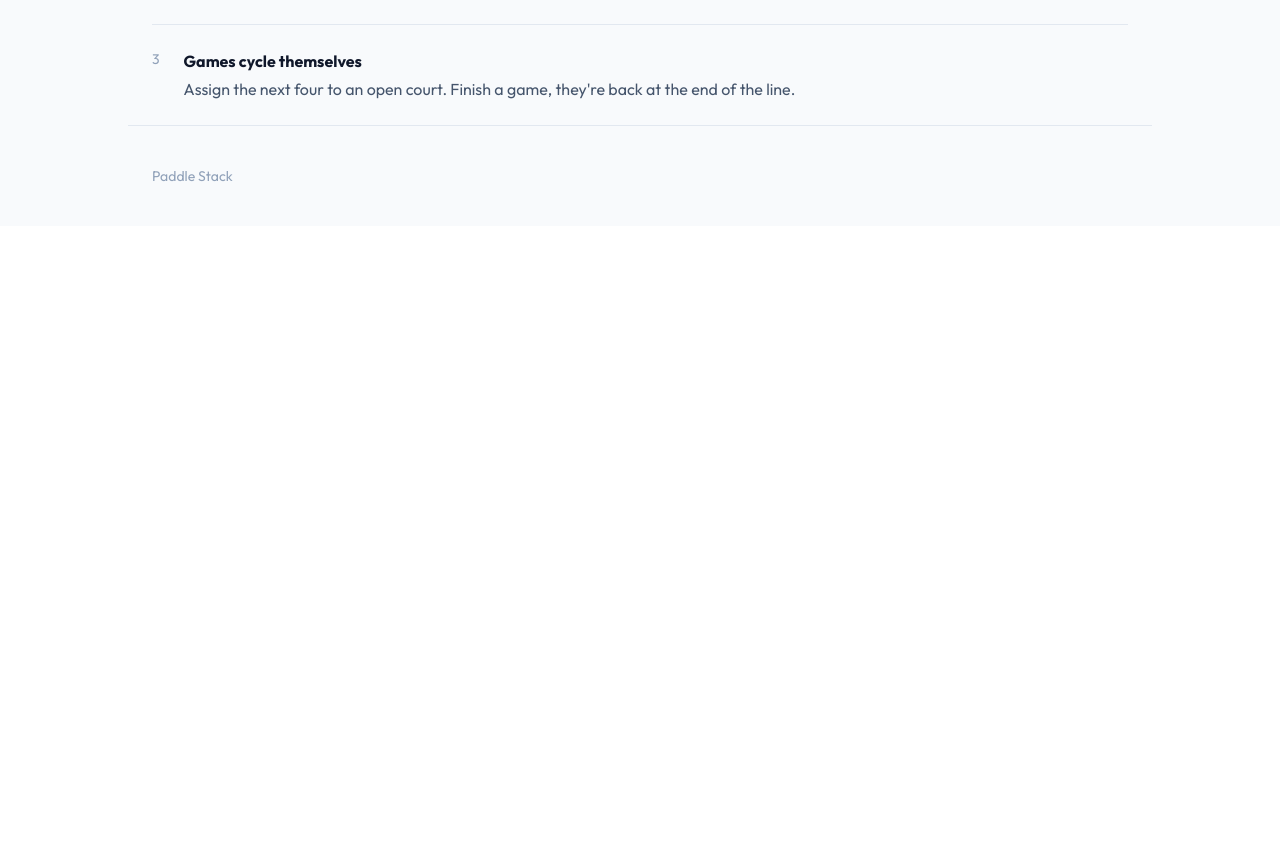
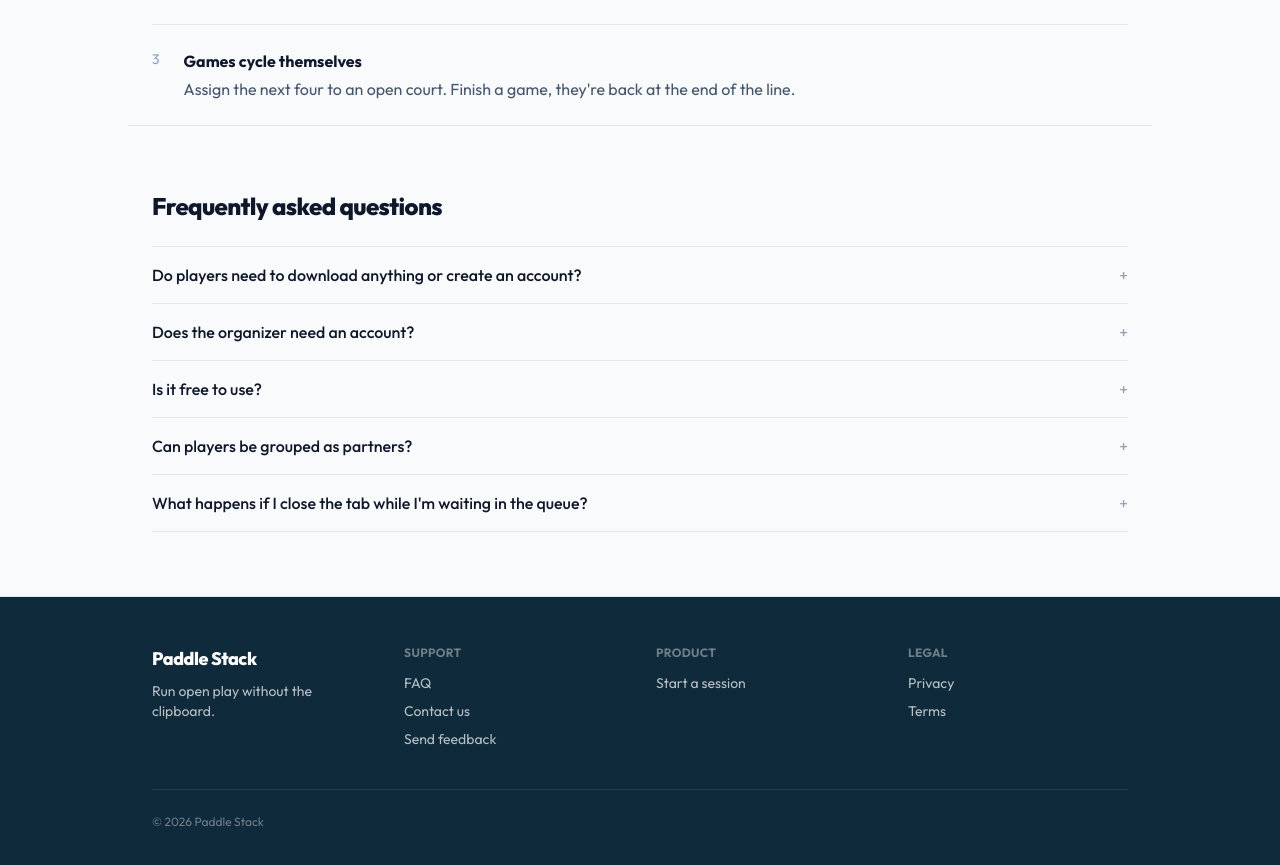
Before and after one commit to VLV999/PaddleStack, a Next.js app in the folder paddle-stack/: page / in a window 1280 px wide. Shown: the part 703-1568 px from the top of the page. Before the commit the page ends 929 px from the top, so only its background shows below. Built offline with nearby package versions, Linux system fonts and the light colour scheme; no server answers.

Commit message:
login-linked-to-supabase-&-landing-page-updates

```diff
--- a/paddle-stack/app/page.tsx
+++ b/paddle-stack/app/page.tsx
@@ -1,6 +1,8 @@
+'use client'
+
+import { useState } from 'react'
 import Link from 'next/link'
 import Header from '@/components/Header'
-
 
 export default function Home() {
   return (
@@ -52,7 +54,70 @@ export default function Home() {
         />
       </section>
 
-      <footer className="mx-auto max-w-5xl px-6 py-10 text-sm text-slate-400">Paddle Stack</footer>
+      <section id="faq" className="mx-auto max-w-5xl px-6 py-16">
+        <h2 className="text-2xl font-extrabold tracking-tight text-[#0f172a]">Frequently asked questions</h2>
+        <div className="mt-6 divide-y divide-slate-200 border-y border-slate-200">
+          <FaqItem
+            q="Do players need to download anything or create an account?"
+            a="No. Players just open a link, type their name, and pick a skill level. No app, no account."
+          />
+          <FaqItem
+            q="Does the organizer need an account?"
+            a="Yes, so you can always get back to your sessions from any device. You can sign up with Google or email."
+          />
+          <FaqItem
+            q="Is it free to use?"
+            a="Yes, Paddle Stack is free during the beta."
+          />
+          <FaqItem
+            q="Can players be grouped as partners?"
+            a="Yes. The organizer can link 2 or 4 players as a group, and they'll move through the queue and onto a court together."
+          />
+          <FaqItem
+            q="What happens if I close the tab while I'm waiting in the queue?"
+            a="Your spot is saved on that device as long as you don't clear your browser data. Reopening the same link brings you back to your place in line."
+          />
+        </div>
+      </section>
+
+      <footer className="border-t border-slate-200 bg-[#0f2a3a] text-white/70">
+        <div className="mx-auto max-w-5xl px-6 py-12">
+          <div className="grid grid-cols-2 gap-8 sm:grid-cols-4">
+            <div className="col-span-2 sm:col-span-1">
+              <p className="text-lg font-extrabold tracking-tight text-white">Paddle Stack</p>
+              <p className="mt-2 text-sm">Run open play without the clipboard.</p>
+            </div>
+
+            <div>
+              <p className="text-xs font-semibold uppercase tracking-wide text-white/40">Support</p>
+              <ul className="mt-3 space-y-2 text-sm">
+                <li><a href="#faq" className="hover:text-white">FAQ</a></li>
+                <li><a href="mailto:support@paddlestack.app" className="hover:text-white">Contact us</a></li>
+                <li><a href="mailto:support@paddlestack.app?subject=Feedback" className="hover:text-white">Send feedback</a></li>
+              </ul>
+            </div>
+
+            <div>
+              <p className="text-xs font-semibold uppercase tracking-wide text-white/40">Product</p>
+              <ul className="mt-3 space-y-2 text-sm">
+                <li><Link href="/admin" className="hover:text-white">Start a session</Link></li>
+              </ul>
+            </div>
+
+            <div>
+              <p className="text-xs font-semibold uppercase tracking-wide text-white/40">Legal</p>
+              <ul className="mt-3 space-y-2 text-sm">
+                <li><Link href="/privacy" className="hover:text-white">Privacy</Link></li>
+                <li><Link href="/terms" className="hover:text-white">Terms</Link></li>
+              </ul>
+            </div>
+          </div>
+
+          <div className="mt-10 border-t border-white/10 pt-6 text-xs text-white/40">
+            © {new Date().getFullYear()} Paddle Stack
+          </div>
+        </div>
+      </footer>
     </main>
   )
 }
@@ -99,3 +164,19 @@ function JoinForm() {
     </form>
   )
 }
+
+function FaqItem({ q, a }: { q: string; a: string }) {
+  const [open, setOpen] = useState(false)
+  return (
+    <div className="py-4">
+      <button
+        onClick={() => setOpen((v) => !v)}
+        className="flex w-full items-center justify-between text-left"
+      >
+        <span className="font-medium text-[#0f172a]">{q}</span>
+        <span className={`text-slate-400 transition-transform ${open ? 'rotate-45' : ''}`}>+</span>
+      </button>
+      {open && <p className="mt-2 text-sm text-slate-600">{a}</p>}
+    </div>
+  )
+}
--- a/paddle-stack/components/Header.tsx
+++ b/paddle-stack/components/Header.tsx
@@ -1,6 +1,9 @@
 'use client'
 
+import { useEffect, useRef, useState } from 'react'
 import Link from 'next/link'
+import { useRouter } from 'next/navigation'
+import { supabase } from '@/lib/supabase'
 
 type HeaderProps = {
   backHref?: string
@@ -9,6 +12,93 @@ type HeaderProps = {
 }
 
 export default function Header({ backHref, backLabel = 'Back', right }: HeaderProps) {
+  const router = useRouter()
+  const [userEmail, setUserEmail] = useState<string | null | undefined>(undefined) // undefined = loading
+  const [menuOpen, setMenuOpen] = useState(false)
+  const menuRef = useRef<HTMLDivElement>(null)
+
+  useEffect(() => {
+    let cancelled = false
+
+    supabase.auth.getSession().then(({ data }) => {
+      if (!cancelled) setUserEmail(data.session?.user.email ?? null)
+    })
+
+    const { data: listener } = supabase.auth.onAuthStateChange((_event, session) => {
+      setUserEmail(session?.user.email ?? null)
+    })
+
+    return () => {
+      cancelled = true
+      listener.subscription.unsubscribe()
+    }
+  }, [])
+
+  useEffect(() => {
+    function handleClickOutside(e: MouseEvent) {
+      if (menuRef.current && !menuRef.current.contains(e.target as Node)) {
+        setMenuOpen(false)
+      }
+    }
+    document.addEventListener('mousedown', handleClickOutside)
+    return () => document.removeEventListener('mousedown', handleClickOutside)
+  }, [])
+
+  async function signOut() {
+    setMenuOpen(false)
+    await supabase.auth.signOut()
+    router.push('/')
+  }
+
+  const defaultRight =
+    userEmail === undefined ? null : userEmail ? (
+      <div ref={menuRef} className="relative">
+        <button
+          onClick={() => setMenuOpen((v) => !v)}
+          className="flex items-center gap-2 text-sm font-medium text-slate-600 hover:text-[#0f172a]"
+        >
+          <span className="flex h-2 w-2 rounded-full bg-[#d9f24a]" />
+          {userEmail}
+          <span className={`text-xs text-slate-400 transition-transform ${menuOpen ? 'rotate-180' : ''}`}>▾</span>
+        </button>
+
+        {menuOpen && (
+          <div className="absolute right-0 top-full z-50 mt-2 w-48 overflow-hidden rounded-xl border border-slate-200 bg-white shadow-lg">
+            <Link
+              href="/admin"
+              onClick={() => setMenuOpen(false)}
+              className="block px-4 py-2.5 text-sm text-[#0f172a] hover:bg-slate-50"
+            >
+              My sessions
+            </Link>
+            <a
+              href="mailto:support@paddlestack.app?subject=Help"
+              className="block px-4 py-2.5 text-sm text-[#0f172a] hover:bg-slate-50"
+            >
+              Help
+            </a>
+            <a
+              href="mailto:support@paddlestack.app?subject=Feedback"
+              className="block px-4 py-2.5 text-sm text-[#0f172a] hover:bg-slate-50"
+            >
+              Feedback
+            </a>
+            <div className="border-t border-slate-100" />
+            <button
+              onClick={signOut}
+              className="block w-full px-4 py-2.5 text-left text-sm text-red-600 hover:bg-red-50"
+            >
+              Sign out
+            </button>
+          </div>
+        )}
+      </div>
+    ) : (
+      <Link href="/admin" className="text-sm font-medium text-[#0f2a3a] underline-offset-4 hover:underline">
+        Organizer login
+      </Link>
+    )
+
   return (
     <header className="border-b border-slate-200 bg-white">
       <div className="mx-auto flex max-w-5xl items-center justify-between px-6 py-4">
@@ -25,11 +115,7 @@ export default function Header({ backHref, backLabel = 'Back', right }: HeaderPr
             Paddle Stack
           </Link>
         </div>
-        {right !== undefined ? right : (
-          <Link href="/admin" className="text-sm font-medium text-[#0f2a3a] underline-offset-4 hover:underline">
-            Organizer login
-          </Link>
-        )}
+        {right !== undefined ? right : defaultRight}
       </div>
     </header>
   )
```
